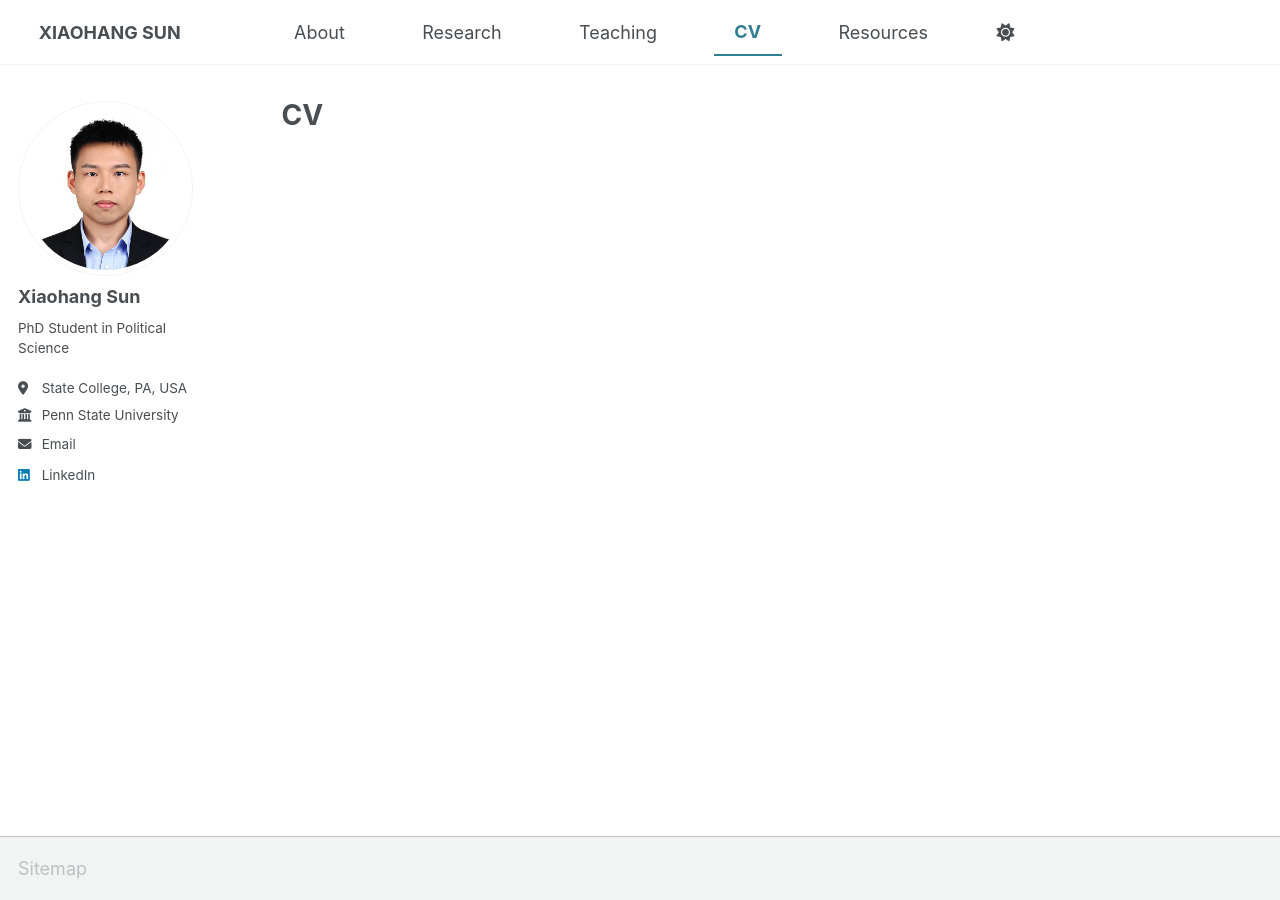
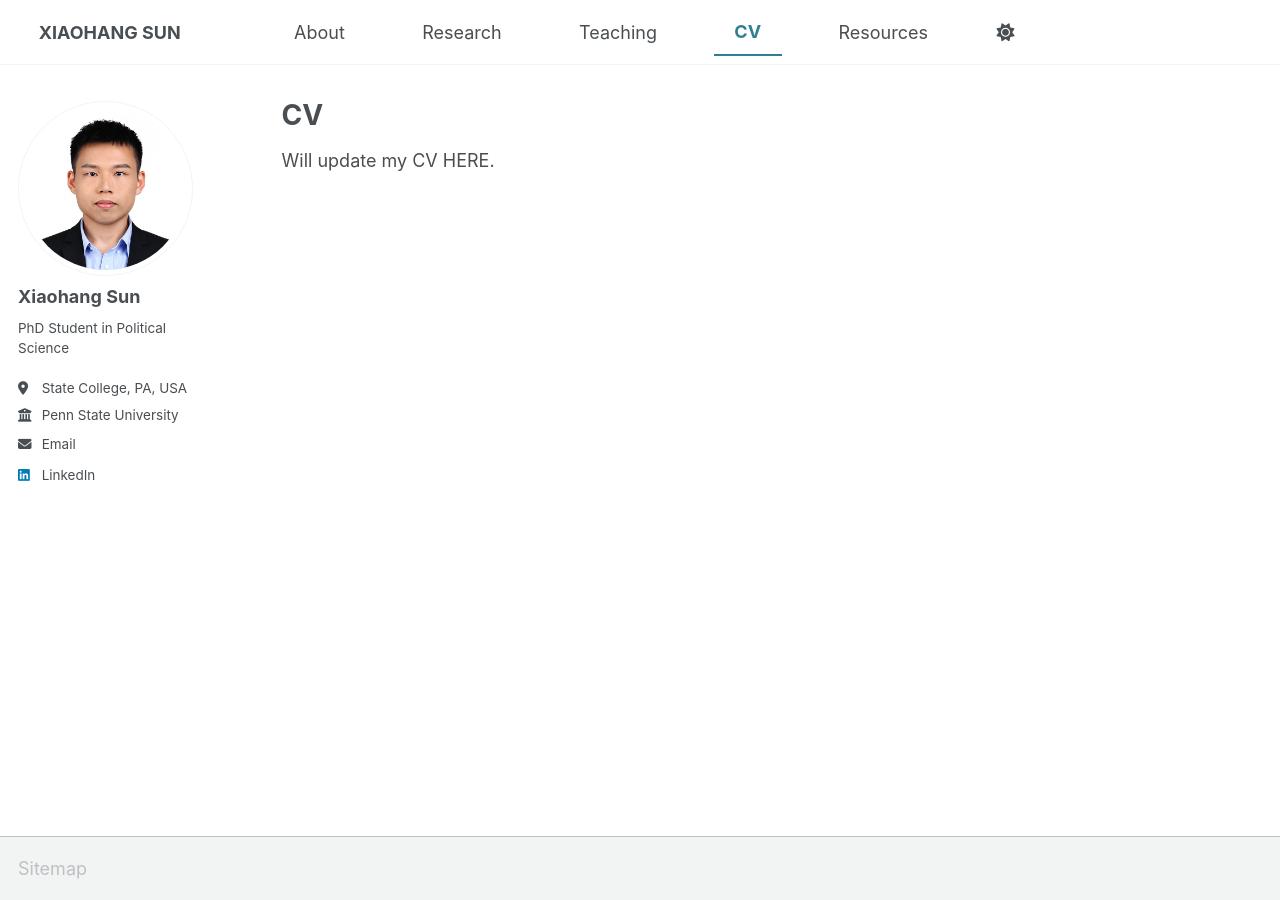
Before and after one commit to xiaohangsun/xiaohangsun.github.io, a Jekyll site: the page built from _pages/cv.md, in a window 1280 px wide. Built offline with Jekyll 4.4.1, drawn with Linux system fonts in a browser that asks for light colours; a script bundle is joined from its source files by our own code; library files that are not in the unit come from our copies.

Commit message:
Update cv.md

```diff
--- a/_pages/cv.md
+++ b/_pages/cv.md
@@ -6,3 +6,5 @@ author_profile: true
 redirect_from:
   - /resume
 ---
+
+Will update my CV HERE.
```
